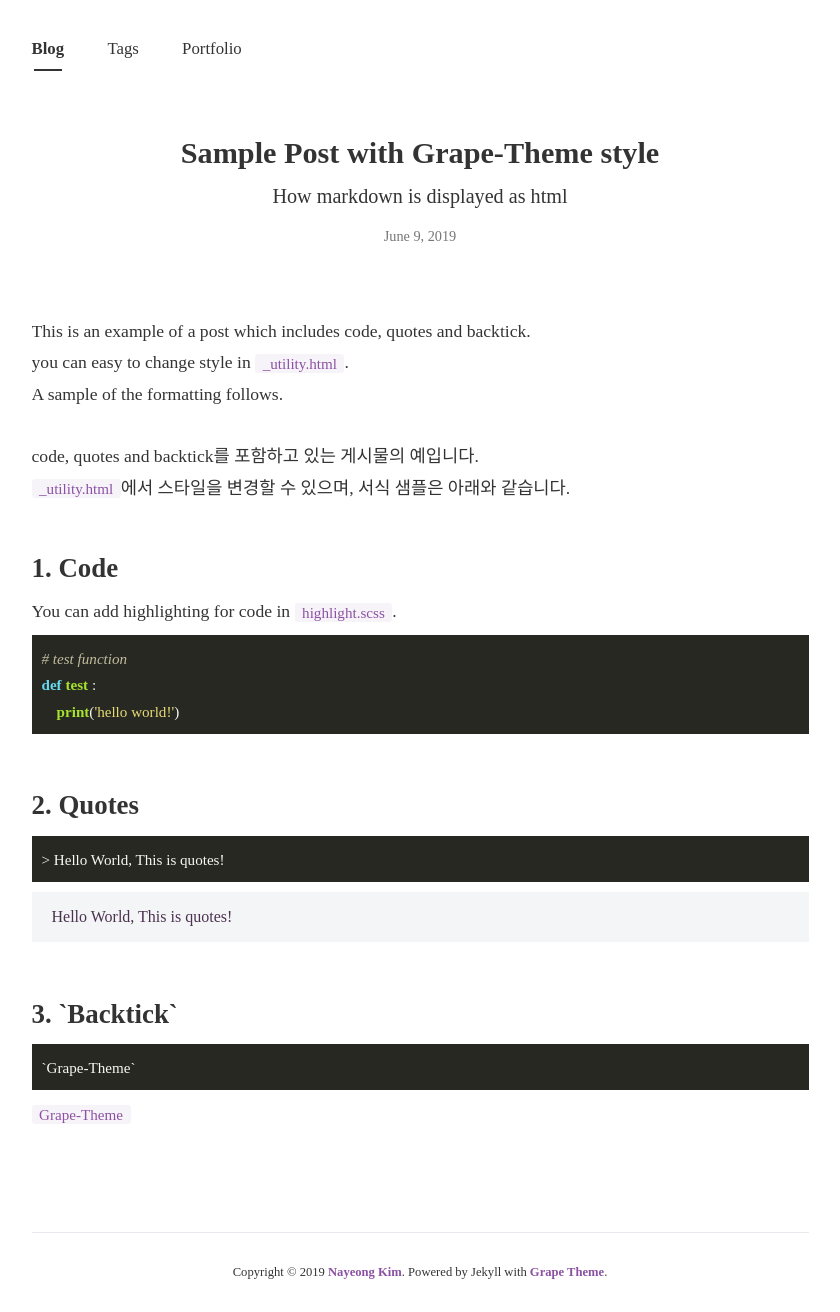
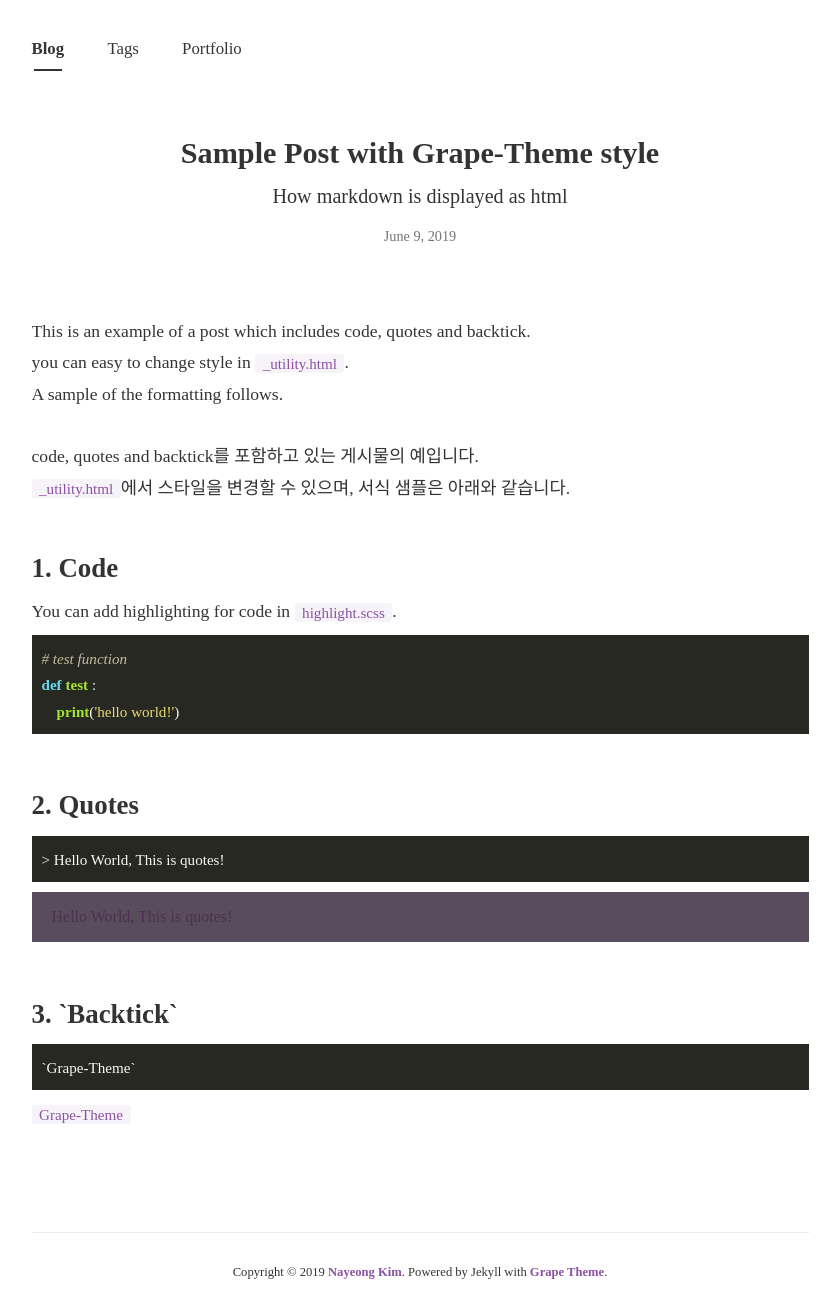
Before and after one commit to mirutree/mirutree.github.io, a Jekyll site: the page built from _posts/2019-06-09-grape-theme-style.md, in a window 1280 px wide. Shown: the whole page, without its empty margins (220-1060 px from the left). Built offline with Jekyll 4.4.1, drawn with Linux system fonts in a browser that asks for light colours; nearby versions of some CDN libraries; some web fonts are replaced.

Commit message:
Update _utility.scss

```diff
--- a/_sass/base/_utility.scss
+++ b/_sass/base/_utility.scss
@@ -84,7 +84,7 @@
         }
     }
     blockquote {
-        background: #ced3d638;
+        background: #594c5c;
         color: rgba(75, 50,80);
         margin: 10px auto;
         padding: 8px 20px;
```
